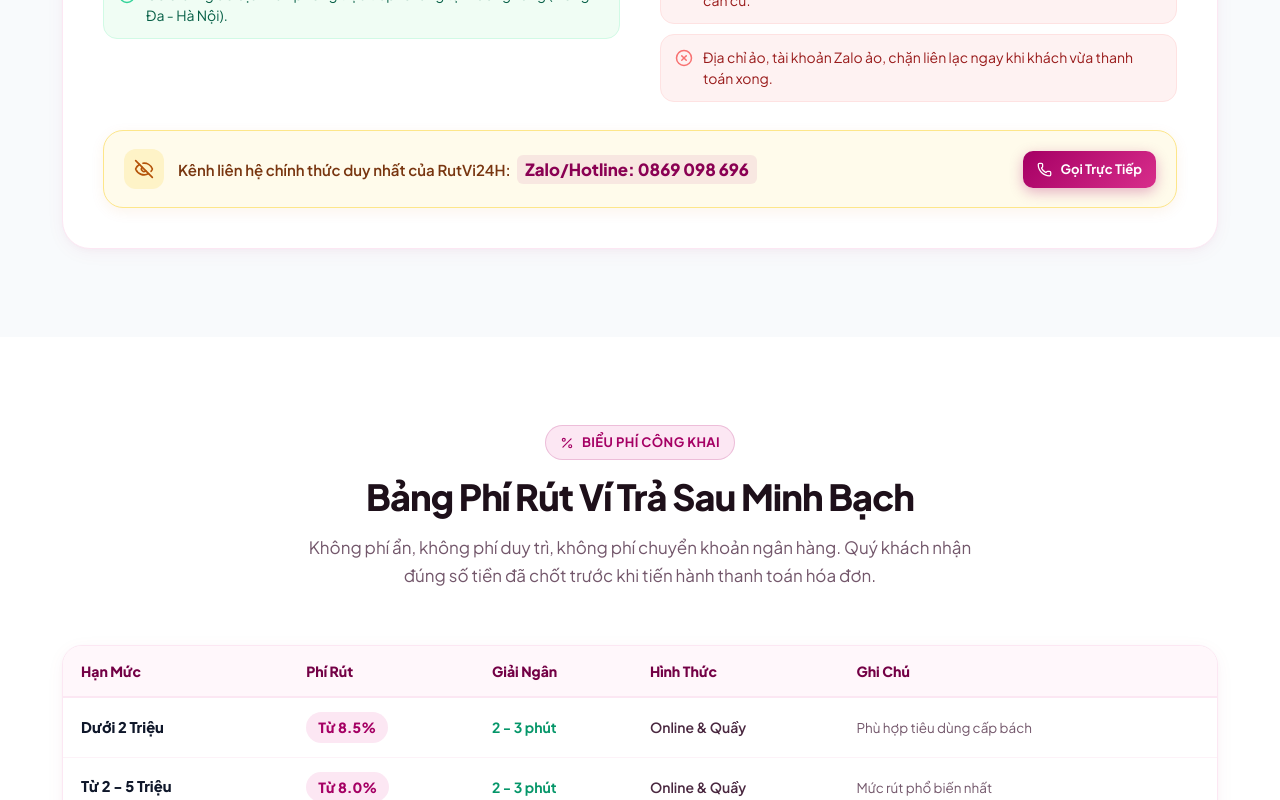
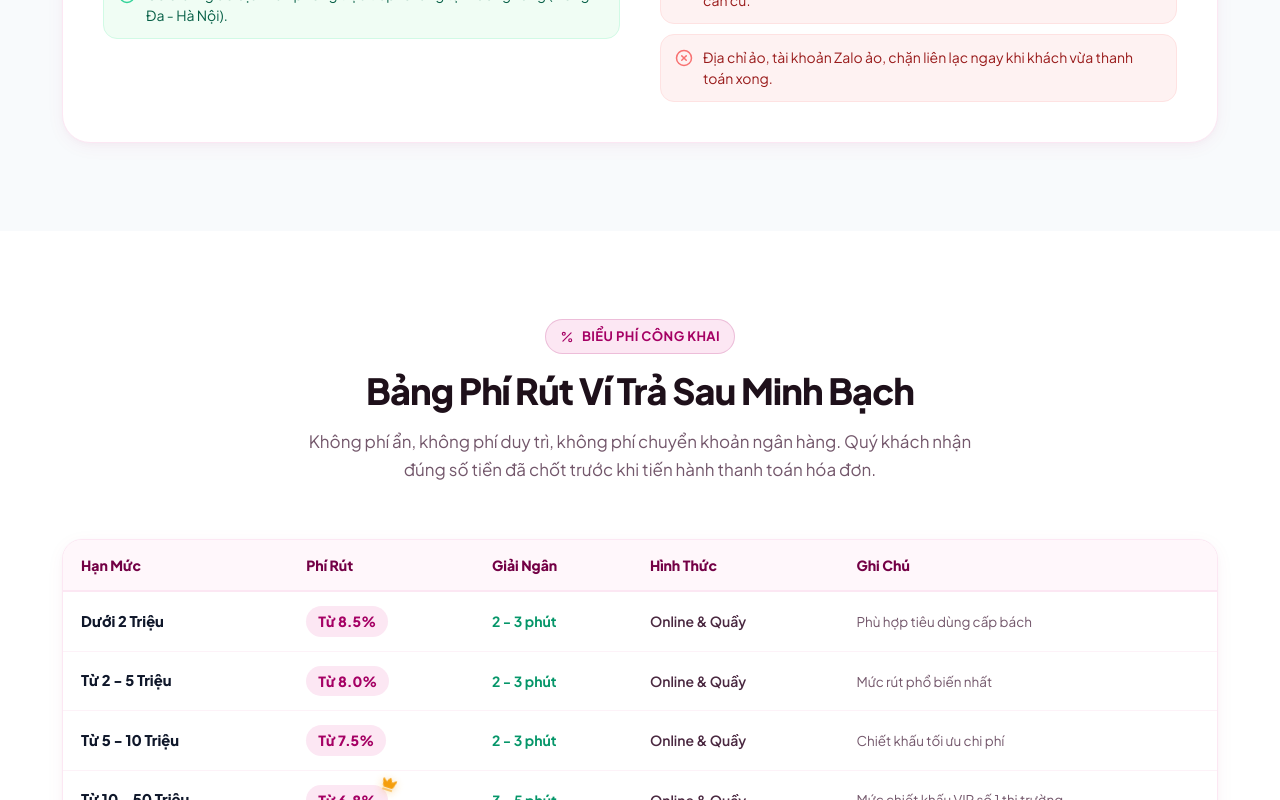
Before and after one commit to ductnf8/rutvitrasau, a React (Vite) app: page / in a window 1280 px wide. Shown: the part 3760-4560 px from the top of the page. Built offline with nearby package versions, Linux system fonts and the light colour scheme.

Commit message:
fix(ui): remove security hotline verification box and update appointment button text

```diff
--- a/src/components/LocationsSection.jsx
+++ b/src/components/LocationsSection.jsx
@@ -84,7 +84,7 @@ export default function LocationsSection() {
                 style={{ width: '100%' }}
               >
                 <Phone size={16} />
-                <span>Gọi Đặt Hẹn Trước: {SITE_CONFIG.hotlineFormatted}</span>
+                <span>Gọi Đặt Hẹn Trước</span>
               </a>
             </div>
           </motion.div>
--- a/src/components/SecurityCenter.jsx
+++ b/src/components/SecurityCenter.jsx
@@ -5,11 +5,9 @@ import {
   AlertTriangle,
   CheckCircle2,
   XCircle,
-  Lock,
-  EyeOff,
-  Phone
+  Lock
 } from 'lucide-react';
-import { SECURITY_COMPARISON, SITE_CONFIG } from '../data/siteData';
+import { SECURITY_COMPARISON } from '../data/siteData';
 
 export default function SecurityCenter() {
   return (
@@ -86,26 +84,6 @@ export default function SecurityCenter() {
               </div>
             </div>
           </div>
-
-          {/* Hotline Verification Alert */}
-          <div className="security-alert-box">
-            <div className="security-alert-content">
-              <div className="security-alert-icon">
-                <EyeOff size={20} color="#b45309" />
-              </div>
-              <span className="security-alert-text">
-                Kênh liên hệ chính thức duy nhất của RutVi24H: <strong className="security-alert-phone">Zalo/Hotline: {SITE_CONFIG.hotlineFormatted}</strong>
-              </span>
-            </div>
-            <a
-              href={`tel:${SITE_CONFIG.hotline}`}
-              className="btn btn-primary btn-sm security-verify-btn"
-              id="security-verify-call"
-            >
-              <Phone size={15} />
-              <span>Gọi Trực Tiếp</span>
-            </a>
-          </div>
         </motion.div>
       </div>
     </section>
```
